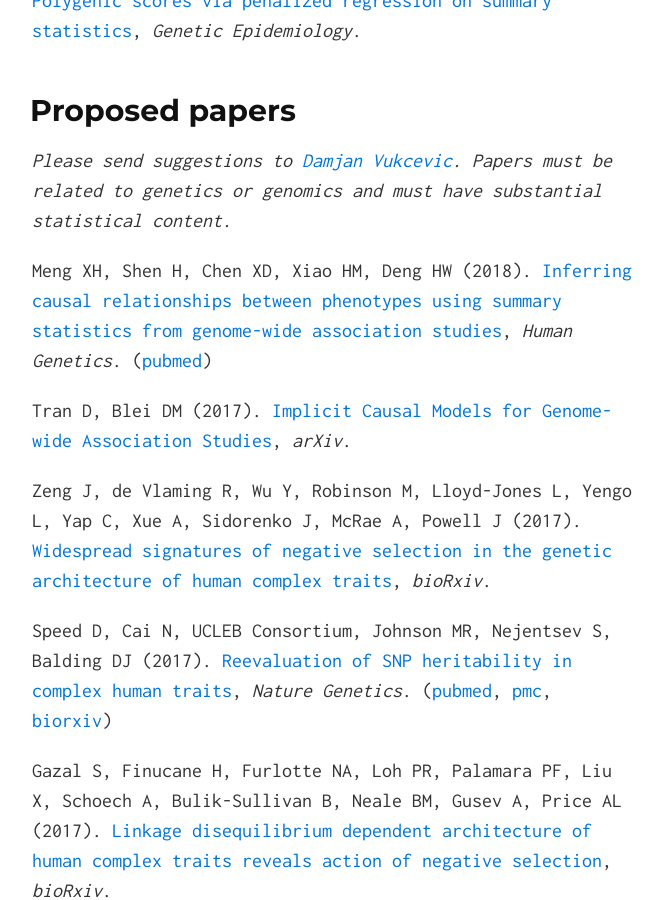
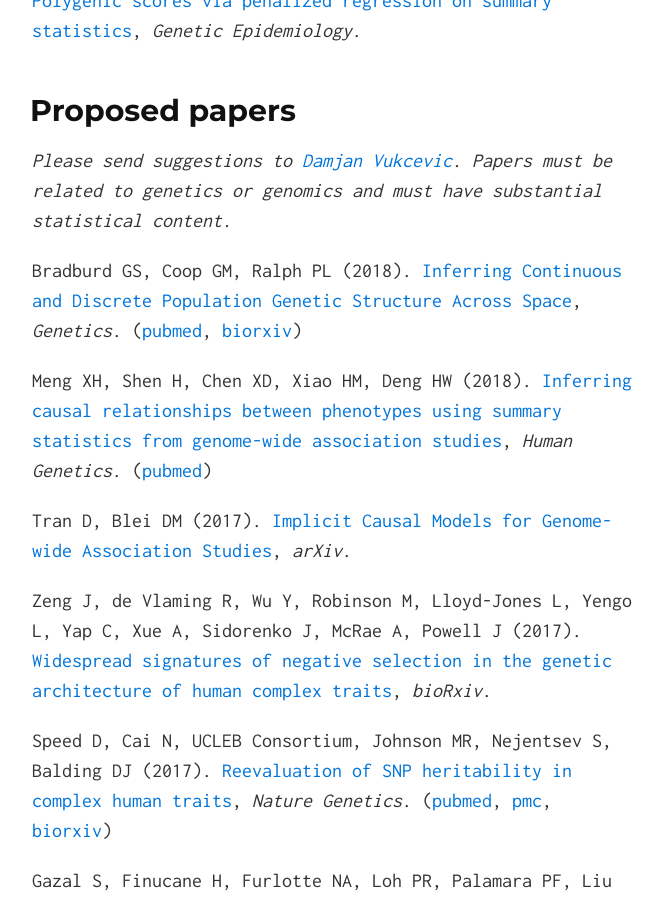
Before and after one commit to melbintgen/statgen-journal-club, a Jekyll site: the page built from index.md, in a window 1280 px wide and 900 px high, scrolled down 544 px. Shown: the whole window, without its empty margins (308-971 px from the left). Built offline with Jekyll 4.4.1, drawn with Linux system fonts in a browser that asks for light colours; our own code applies the rules of GitHub Pages for plain Markdown files.

Commit message:
Propose a recent paper

```diff
--- a/index.md
+++ b/index.md
@@ -21,6 +21,12 @@ statistics](https://doi.org/10.1002/gepi.22050), *Genetic Epidemiology*.
 [Damjan Vukcevic](mailto:damjan.vukcevic@unimelb.edu.au).
 Papers must be related to genetics or genomics and must have substantial
 statistical content.*
+
+Bradburd GS, Coop GM, Ralph PL (2018).  [Inferring Continuous and Discrete
+Population Genetic Structure Across
+Space](https://doi.org/10.1534/genetics.118.301333), *Genetics*.
+([pubmed](https://www.ncbi.nlm.nih.gov/pubmed/30026187),
+[biorxiv](https://doi.org/10.1101/189688))
 
 Meng XH, Shen H, Chen XD, Xiao HM, Deng HW (2018).  [Inferring causal
 relationships between phenotypes using summary statistics from genome-wide
```
